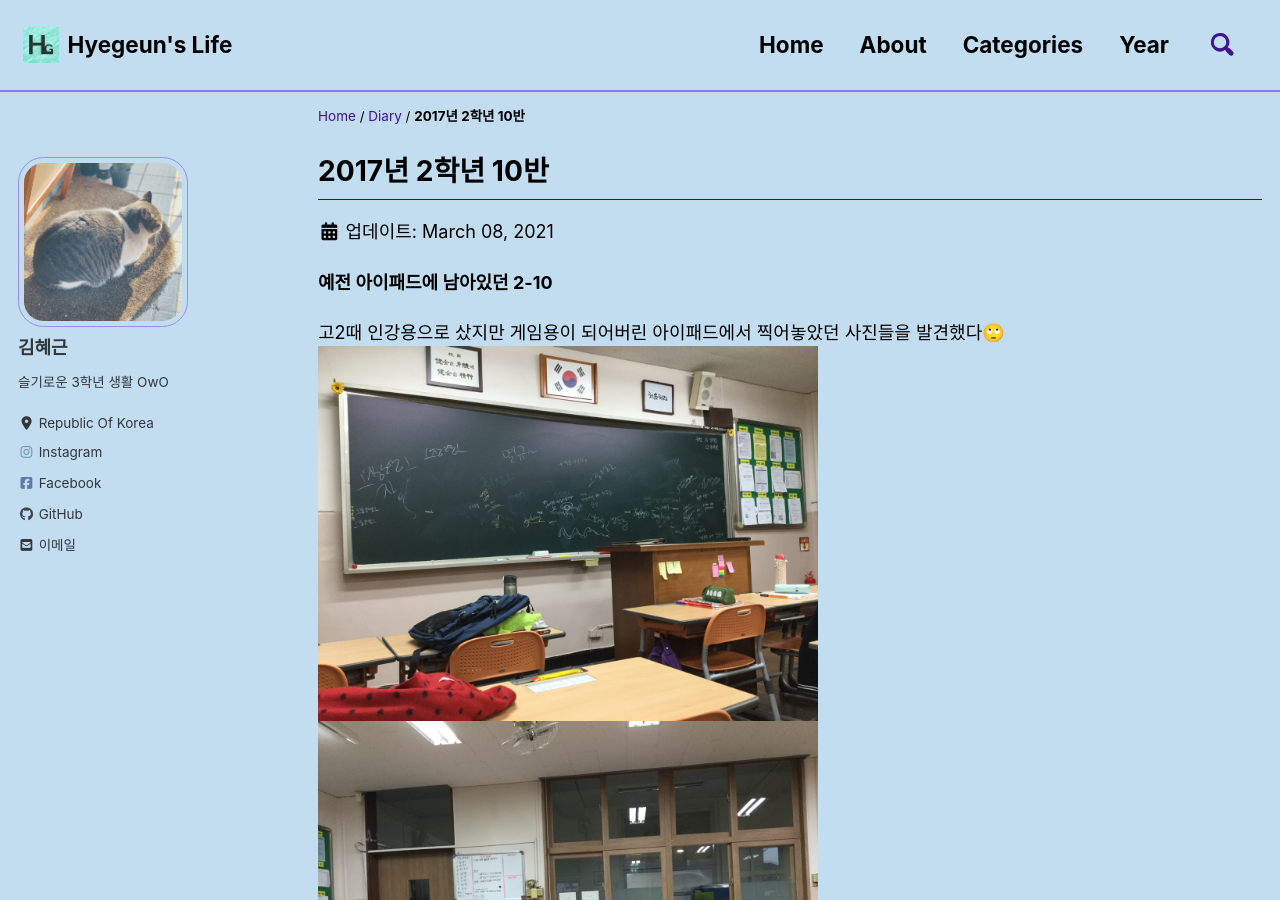
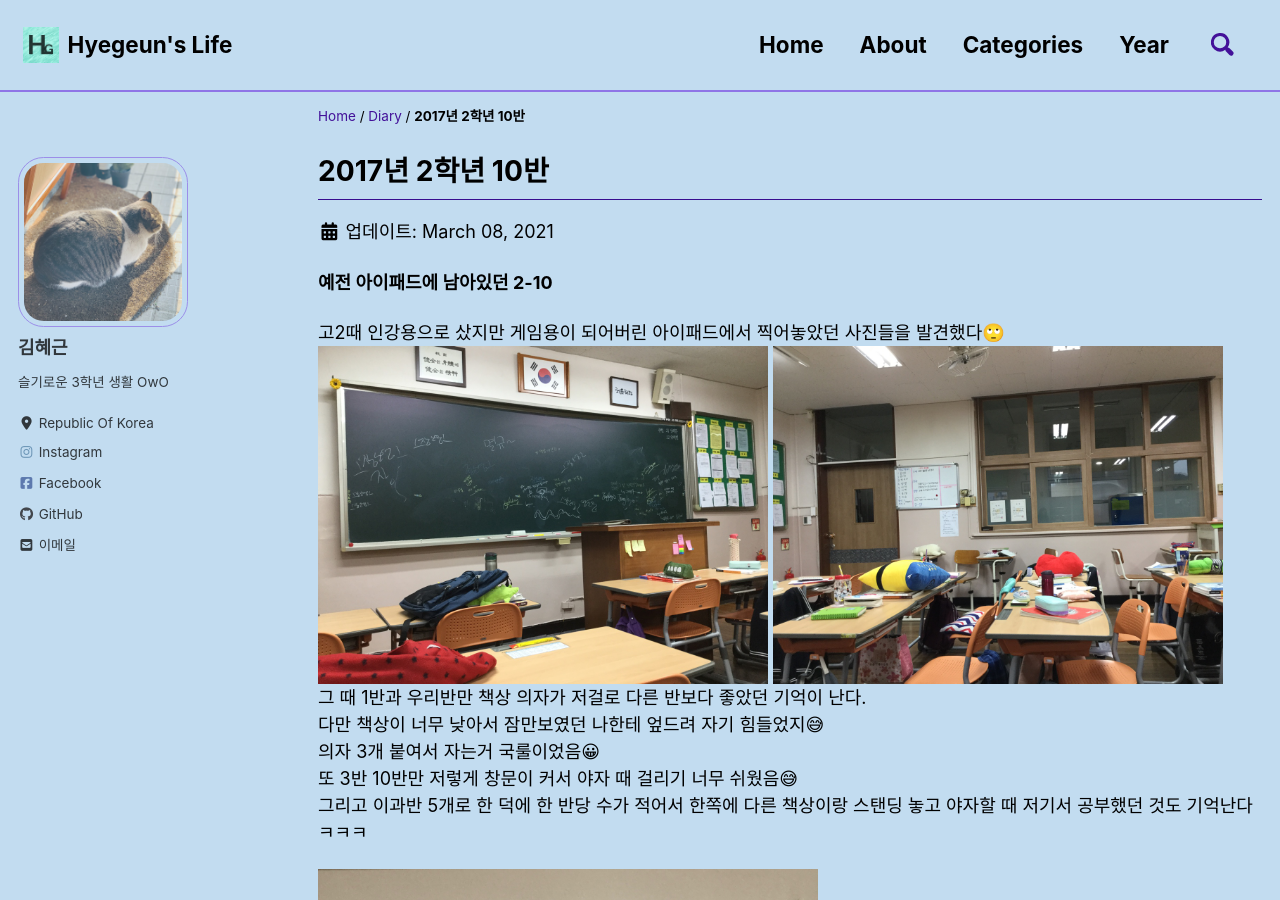
Before and after one commit to hyegeun/hyegeun.github.io, a Jekyll site: the page built from _posts/Diary/2021-03-08-post21.md, in a window 1280 px wide and 900 px high. Built offline with Jekyll 4.4.1, drawn with Linux system fonts in a browser that asks for light colours; cached includes are drawn as plain includes; nearby versions of some CDN libraries; a script that is not in the unit is left out.

Commit message:
Update 2021-03-08-post21.md

```diff
--- a/_posts/Diary/2021-03-08-post21.md
+++ b/_posts/Diary/2021-03-08-post21.md
@@ -9,7 +9,7 @@ categories:
 **예전 아이패드에 남아있던 2-10**
 
 고2때 인강용으로 샀지만 게임용이 되어버린 아이패드에서 찍어놓았던 사진들을 발견했다🙄
-<img src="/assets/images/photo/post21/post21_photo1.jpg" width="500px" alt="photo1">  <img src="/assets/images/photo/post21/post21_photo2.jpg" width="500px" alt="photo1">
+<img src="/assets/images/photo/post21/post21_photo1.jpg" width="450px" alt="photo1">  <img src="/assets/images/photo/post21/post21_photo2.jpg" width="450px" alt="photo1">
 그 때 1반과 우리반만 책상 의자가 저걸로 다른 반보다 좋았던 기억이 난다.
 다만 책상이 너무 낮아서 잠만보였던 나한테 엎드려 자기 힘들었지😅
 의자 3개 붙여서 자는거 국룰이었음😀
```
